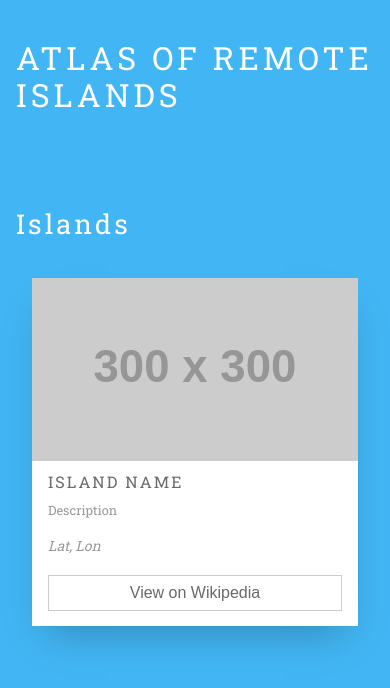
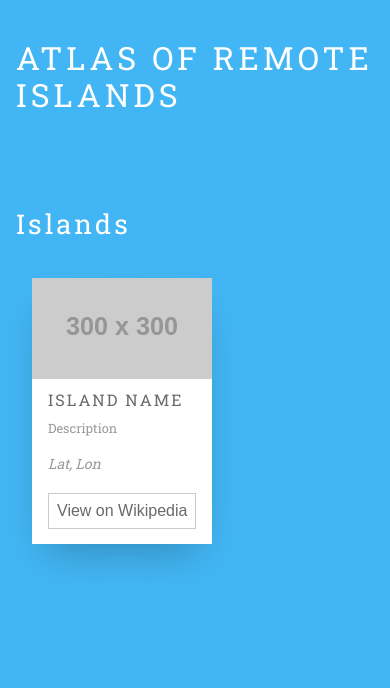
Before and after one commit to upperlinecode/react-prop-drilling, a React (Create React App) app: page / in a window 390 px wide. Shown: the top 688 px of the page. Built offline with nearby package versions, Linux system fonts and the light colour scheme; the HTML template or start-up script is replaced by a standard one.

Commit message:
four entries per row

```diff
--- a/src/index.css
+++ b/src/index.css
@@ -58,17 +58,17 @@
   display: flex;
   padding: 1em;
 }
-.cards-item.third {
-  width: calc(33.33333% - 2em);
+.cards-item.fourth {
+  width: calc(25% - 2em);
 }
 
 @media(max-width: 900px) {
-  .cards-item.third {
-    width: calc(50% - 2em)
+  .cards-item.fourth {
+    width: calc(33.33333% - 2em)
   };
 }
 @media(max-width: 700px) {
-  .cards-item.third {
+  .cards-item.fourth {
     width: 100%
   };
 }
```
